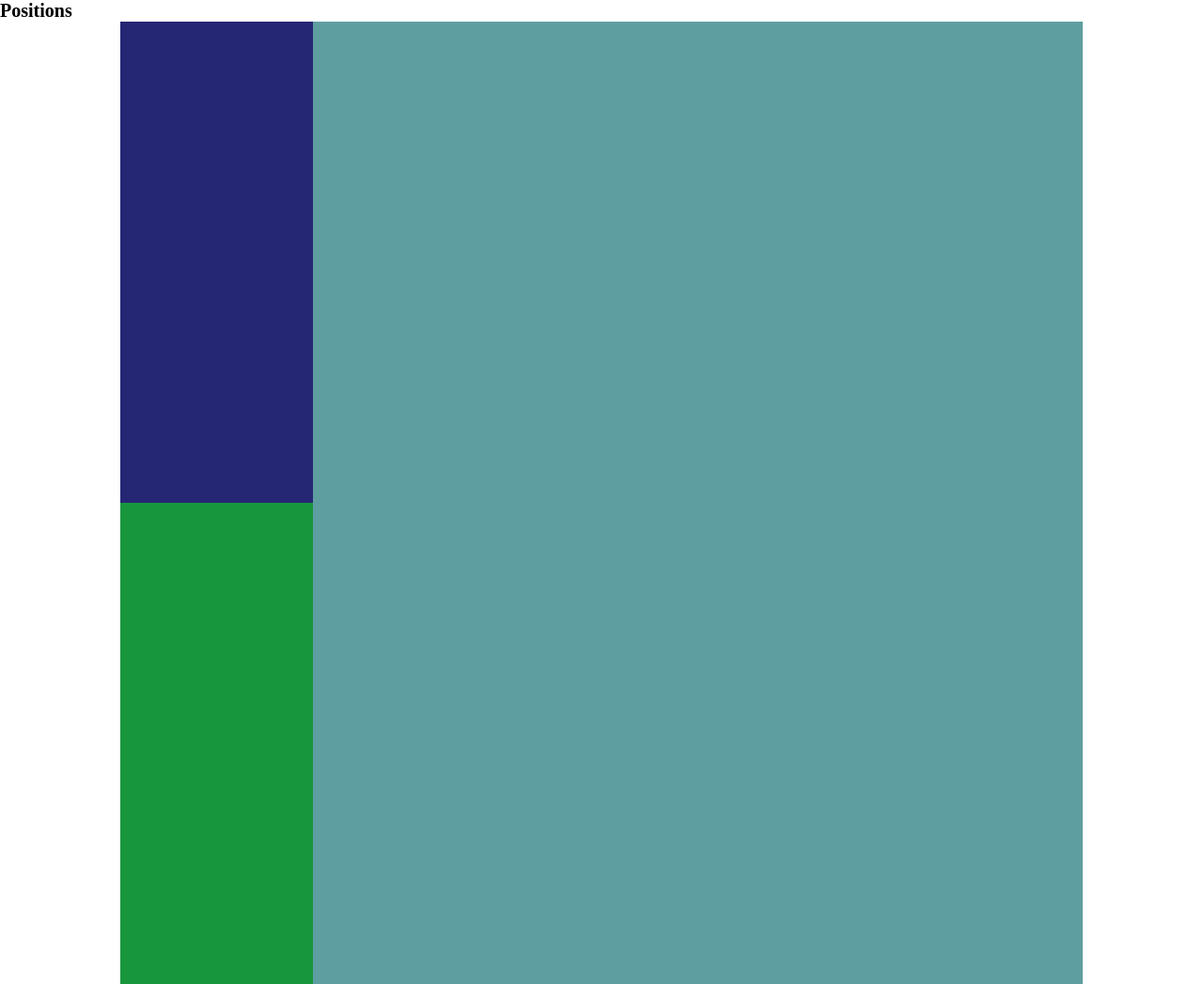
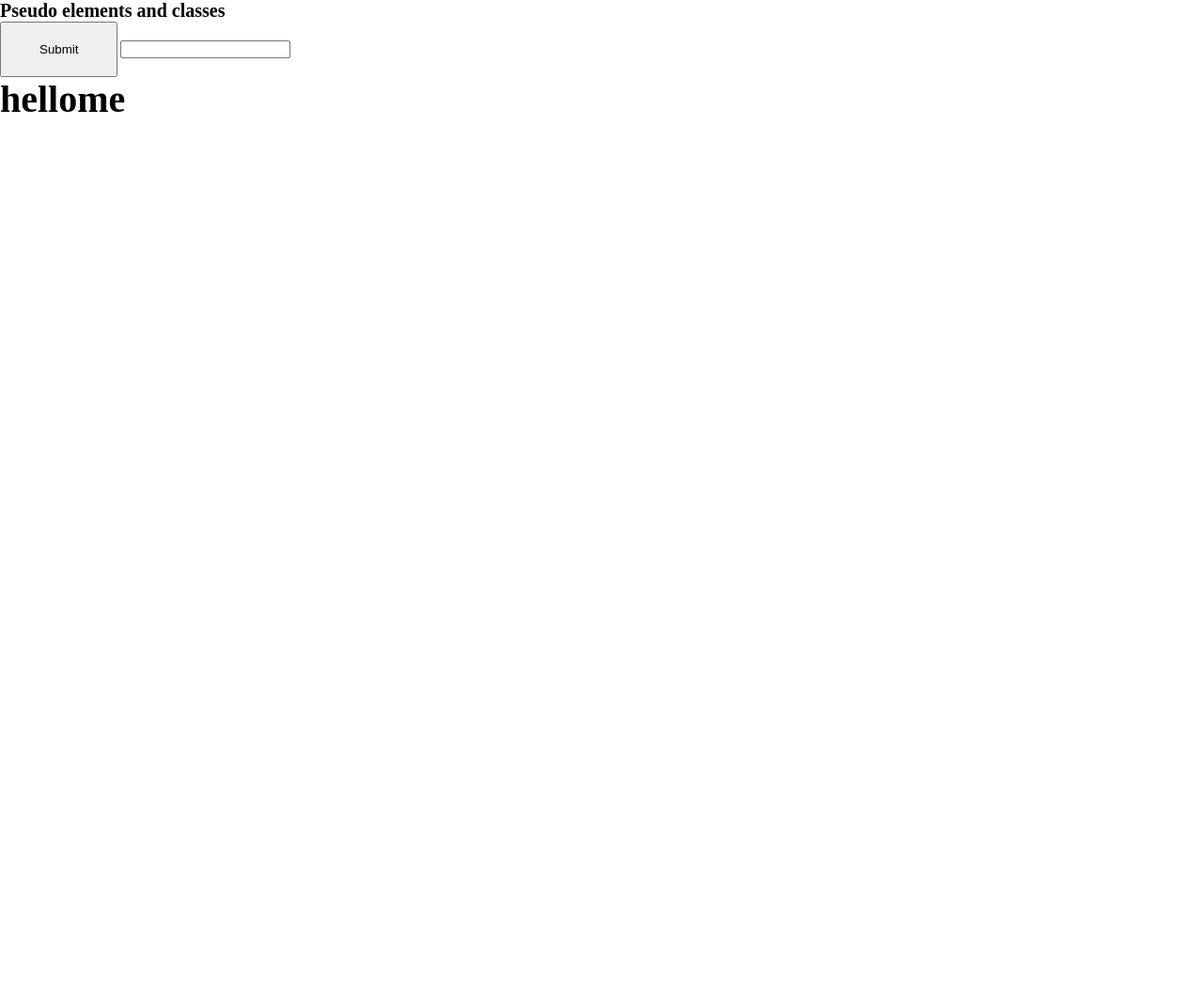
Before and after one commit to xaviguasch/basic-refresher-css-prac, a plain HTML site: page index.html in a window 1280 px wide. Shown: the top 1047 px of the page at 94% size. After the commit the page ends 800 px from the top, so only its background shows below. Drawn offline with Linux system fonts and the light colour scheme.

Commit message:
toyed with pseudo-elements and pseudo-classes

```diff
--- a/base.css
+++ b/base.css
@@ -56,7 +56,7 @@ button {
   border-radius: 1rem;
 } */
 
-* {
+/* * {
   margin: 0;
   padding: 0;
   box-sizing: border-box;
@@ -64,14 +64,14 @@ button {
 
 html {
   font-size: 62.5%;
-}
+} */
 
 /* a {
   display: inline-block;
   background: lightgray;
 } */
 
-html,
+/* html,
 body {
   height: 200%;
 }
@@ -105,4 +105,37 @@ body {
   position: absolute;
   bottom: 0%;
   right: 0%;
+} */
+
+* {
+  margin: 0;
+  padding: 0;
+  box-sizing: border-box;
 }
+
+html {
+  font-size: 62.5%;
+}
+
+button {
+  padding: 2rem 4rem;
+  cursor: pointer;
+}
+
+button:hover {
+  background: lightcoral;
+}
+button:focus {
+  background: green;
+}
+input:focus {
+  background: green;
+}
+
+h2 {
+  font-size: 4rem;
+}
+
+h2::after {
+  content: 'me';
+}
--- a/index.html
+++ b/index.html
@@ -47,12 +47,19 @@
     <a href="#">Link to my website</a>
     <a href="#">Link to my website</a> -->
 
-    <h1>Positions</h1>
+    <!-- <h1>Positions</h1>
 
     <div class="container">
       <div class="box1"></div>
       <div class="box2"></div>
       <div class="box3"></div>
-    </div>
+    </div> -->
+
+    <h1>Pseudo elements and classes</h1>
+
+    <button>Submit</button>
+    <input type="text" />
+
+    <h2>hello</h2>
   </body>
 </html>
```
